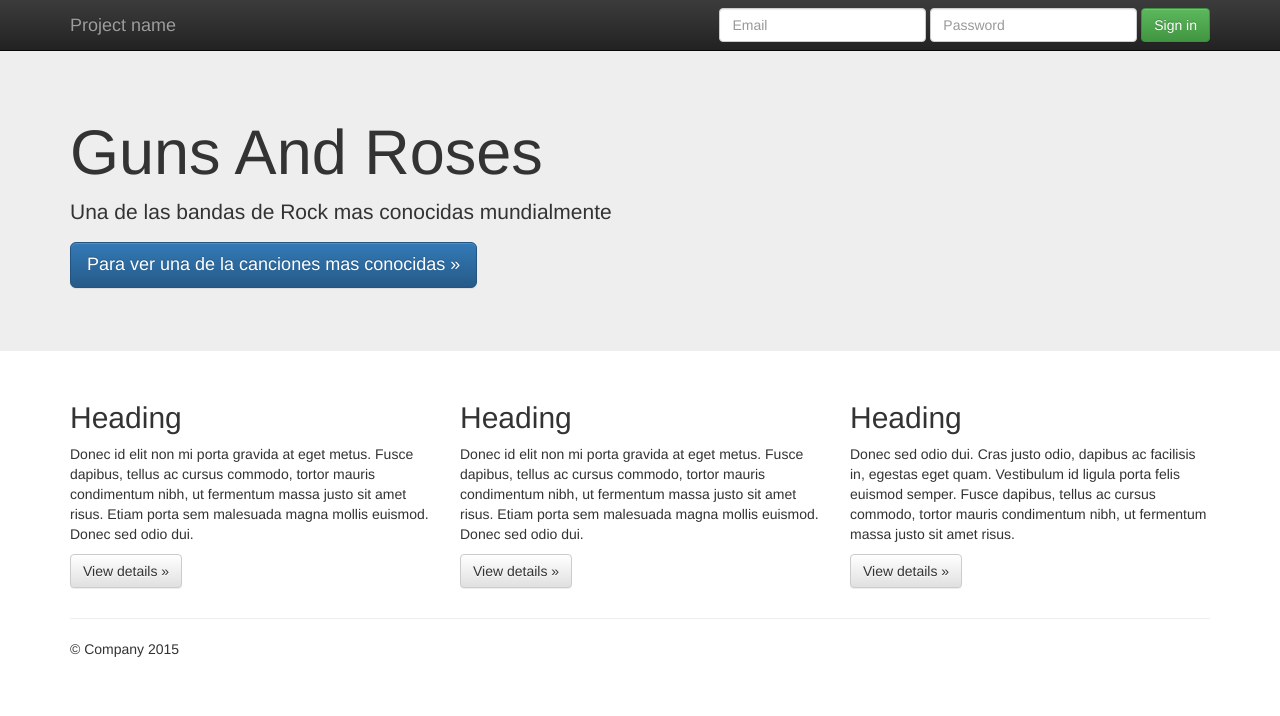
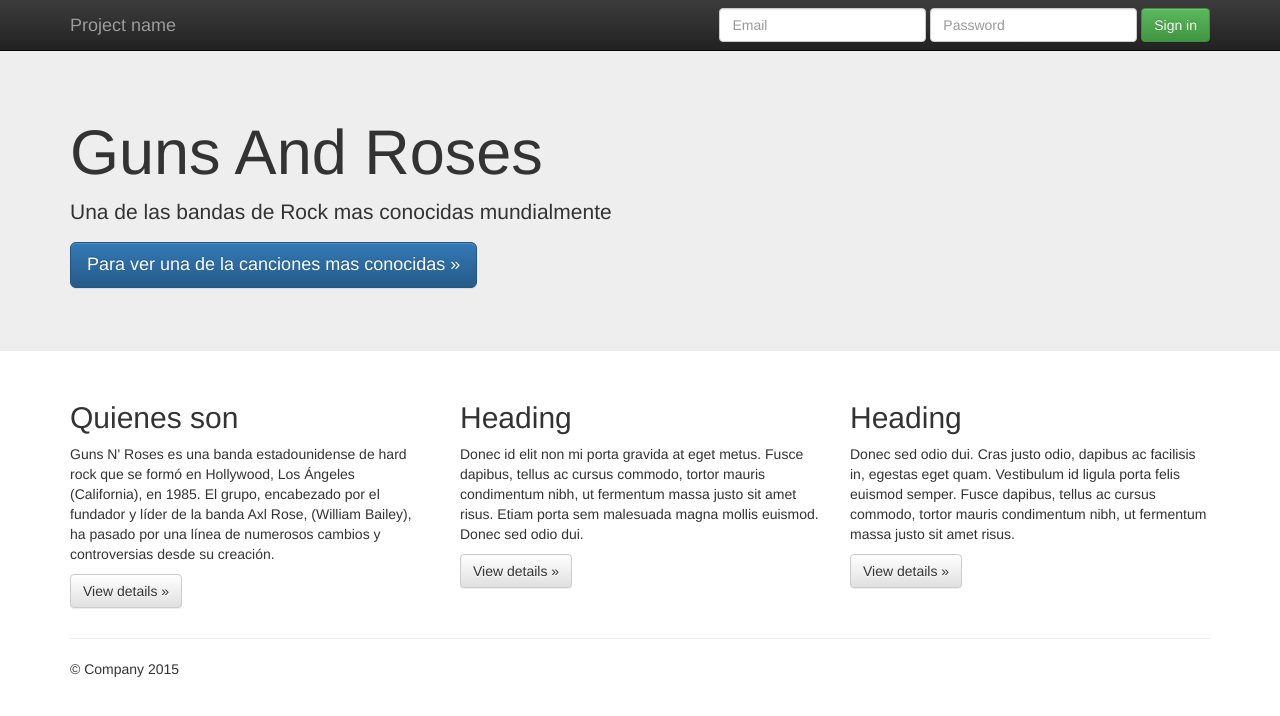
Before and after one commit to diegobgta/miprimerapagina, a plain HTML site: page public_html/index.html in a window 1280 px wide. Drawn offline with nearby package versions, Linux system fonts and the light colour scheme.

Commit message:
Cambie los heading por cosas de la banda

```diff
--- a/public_html/index.html
+++ b/public_html/index.html
@@ -65,8 +65,8 @@
       <!-- Example row of columns -->
       <div class="row">
         <div class="col-md-4">
-          <h2>Heading</h2>
-          <p>Donec id elit non mi porta gravida at eget metus. Fusce dapibus, tellus ac cursus commodo, tortor mauris condimentum nibh, ut fermentum massa justo sit amet risus. Etiam porta sem malesuada magna mollis euismod. Donec sed odio dui. </p>
+          <h2>Quienes son</h2>
+          <p>Guns N' Roses es una banda estadounidense de hard rock que se formó en Hollywood, Los Ángeles (California), en 1985. El grupo, encabezado por el fundador y líder de la banda Axl Rose, (William Bailey), ha pasado por una línea de numerosos cambios y controversias desde su creación. </p>
           <p><a class="btn btn-default" href="#" role="button">View details &raquo;</a></p>
         </div>
         <div class="col-md-4">
```
